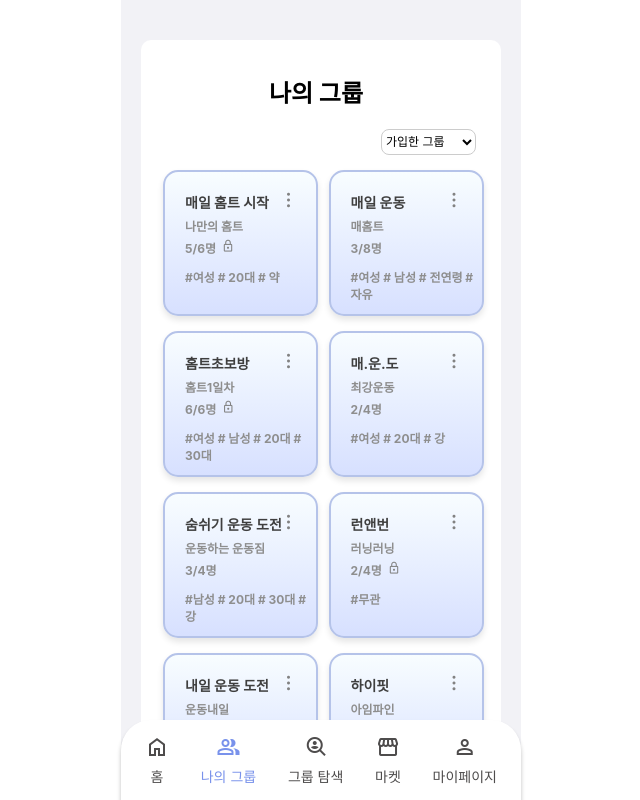
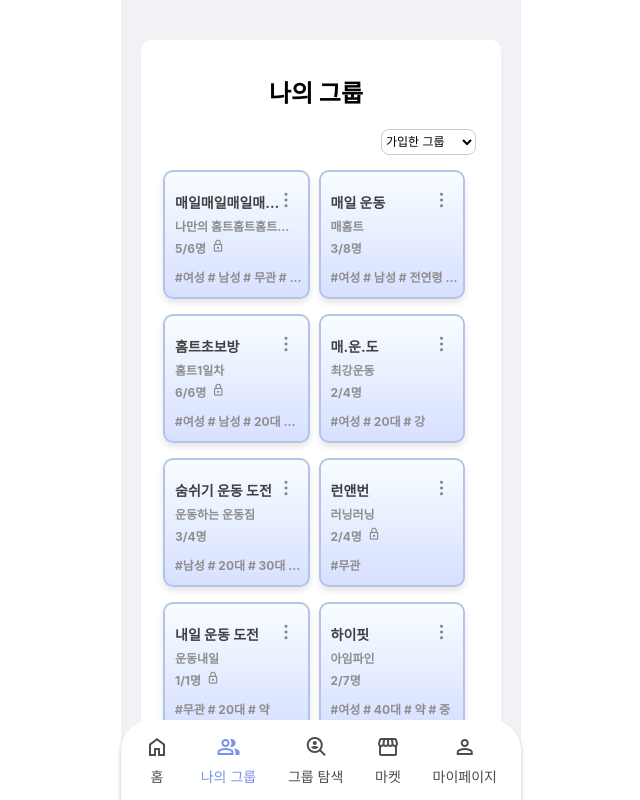
Before and after one commit to kakao-tech-campus-2nd-step3/Team17_FE, a React (Create React App) app: page /mygroup in a window 1280 px wide. Shown: the whole page, without its empty margins (319-959 px from the left). Built offline with nearby package versions, Linux system fonts and the light colour scheme; a web font is replaced by a local one.

Commit message:
feat: 그룹 빈 그룹 페이지와 긴 텍스트 해결

```diff
--- a/src/components/Group.tsx
+++ b/src/components/Group.tsx
@@ -50,14 +50,17 @@ export default Group;
 
 const GroupCard = styled.div`
 position: relative;
-  width: 90%;
-  padding: 15px 5px 0px 20px;
+  max-width: 85%;
+  padding: 15px 5px 0px 10px;
   margin: 5px 0;
-  border-radius: 15px;
+  border-radius: 10px;
   background: linear-gradient(180deg, #F8FDFF 0%, #D7E0FF 100%);
   border: 2px solid #B5C3E9;
   box-shadow: 0px 4px 6px rgba(0, 0, 0, 0.1);
   cursor : pointer;
+  white-space: nowrap;
+  overflow: hidden;
+  text-overflow: ellipsis;
 `;
 
 const GroupName = styled.div`
@@ -65,6 +68,10 @@ const GroupName = styled.div`
   font-size: 14px;
   font-weight: bold;
   margin-top : 5px;
+  white-space: nowrap;
+  overflow: hidden;
+  text-overflow: ellipsis;
+  width: 90%;
 `;
 
 const GroupDetails = styled.div`
@@ -72,6 +79,10 @@ const GroupDetails = styled.div`
   font-size: 12px;
   font-weight: bold;
   margin-top : 5px;
+  white-space: nowrap;
+  overflow: hidden;
+  text-overflow: ellipsis;
+  width: 90%;
 `;
 
 const GroupInfo = styled.div`
@@ -85,6 +96,9 @@ const TagLine = styled.p`
   color: #8E8E8E;
   font-size: 12px;
   font-weight: bold;
+  white-space: nowrap;
+  overflow: hidden;
+  text-overflow: ellipsis;
 `;
 
 const MenuButton = styled.button`
@@ -101,6 +115,8 @@ const Icon = styled.div`
     color: #828282;
     font-weight: 300;
     padding: 5px 0 0 0;
+    position : absolute;
+    right : 0px;
 `;
 
 const LockIcon = styled.span`
--- a/src/components/GroupList.tsx
+++ b/src/components/GroupList.tsx
@@ -35,7 +35,6 @@ export default GroupList;
 const GroupContainer = styled.div`
   display: grid;
   grid-template-columns: repeat(2, 1fr);
-  gap: 5px 25px;
+  gap: 5px 5px;
   width: 90%;
-  padding: 0 15%;
 `;
--- a/src/mocks/SearchGroupMock.ts
+++ b/src/mocks/SearchGroupMock.ts
@@ -19,9 +19,9 @@ const searchGroupMock = {
       size: 7,
       content: [
           {
-              teamName: "매일 홈트 시작",
-              leaderNickname: "나만의 홈트",
-              teamDescription: "매일 1시간씩 운동하는 것을 목표로 합니다.",
+              teamName: "매일매일매일매일매일 홈트 시작",
+              leaderNickname: "나만의 홈트홈트홈트홈트홈트홈트홈트홈트",
+              teamDescription: "매일 1시간씩 운동하는 것을 목표로 합니다. 여러분 운동을 하는건 매우 중요한 일입니다. 다같이 운동을 합시다.",
               maxParticipants: 6,
               currentParticipants: 5,
               password: "1234",
@@ -32,14 +32,34 @@ const searchGroupMock = {
                       tagAttribute: "성별",
                   },
                   {
-                      tagId: 4,
-                      tagName: "20대",
-                      tagAttribute: "나이"
+                      tagId: 2,
+                      tagName: "남성",
+                      tagAttribute: "성별"
                   },
                   {
-                      tagId: 11,
-                      tagName : "약",
-                      tagAttribute: "운동강도"
+                      tagId: 3,
+                      tagName : "무관",
+                      tagAttribute: "성별"
+                  },
+                  {
+                    tagId: 4,
+                    tagName : "20대",
+                    tagAttribute: "나이"
+                  },
+                  {
+                    tagId: 5,
+                    tagName : "30대",
+                    tagAttribute: "나이"
+                  },
+                  {
+                    tagId: 8,
+                    tagName : "전연령",
+                    tagAttribute: "나이"
+                  },
+                  {
+                    tagId: 9,
+                    tagName : "강",
+                    tagAttribute: "운동강도"
                   }
               ]
           },
--- a/src/pages/MyGroup.tsx
+++ b/src/pages/MyGroup.tsx
@@ -30,6 +30,7 @@ const MyGroup = () => {
 
   const closeModal = () => {
     setModalOpen(false);
+    setIsSecondModalOpen(false);
   };
 
   const openSecondModal = () => {
@@ -45,6 +46,14 @@ const MyGroup = () => {
     alert(`${group.teamName} 입장하기`);
   }
 
+  const renderGroups = () => {
+    if (filteredGroups.length === 0) {
+      return <NoGroupsMessage>그룹이 존재하지 않습니다.</NoGroupsMessage>;
+    }
+      return <GroupList groups={filteredGroups} showMenuButton onCardClick={handleMenuClick} onButtonClick={handleGroupClick} />;
+
+  };
+
   const modalContent = groupType === "joined" ? "그룹 탈퇴하기" : "그룹 삭제하기";
 
   // 백엔드 api 확인 후 그룹 구조 변경
@@ -58,6 +67,7 @@ const MyGroup = () => {
           <option value="created">내가 만든 그룹</option>
         </select>
       </DropdownContainer>
+      {renderGroups()}
       <GroupList groups={filteredGroups} showMenuButton onCardClick={handleMenuClick} onButtonClick={handleGroupClick} />
       {/* 첫 번째 모달 */}
       <Modal isOpen={isModalOpen} onClose={closeModal}>
@@ -172,3 +182,10 @@ const ModalButton = styled.button`
     color : #B5C3E9;
   }
 `;
+
+const NoGroupsMessage = styled.div`
+  font-size: 18px;
+  margin-top: 40px;
+  padding : 100px 0;
+  text-align: center;
+`;
--- a/src/pages/SearchGroup.tsx
+++ b/src/pages/SearchGroup.tsx
@@ -60,6 +60,16 @@ const SearchGroup = () => {
     alert(`${group.teamName}가입이 완료되었습니다.`);
   };
 
+  const renderGroups = () => {
+    const filteredGroups = searchGroupMock.Page.content.filter(group =>
+      group.teamName.toLowerCase().includes(searchTerm.toLowerCase())
+    );
+
+    if (filteredGroups.length === 0) {
+      return <NoGroupsMessage>그룹이 존재하지 않습니다.</NoGroupsMessage>;
+    }
+    return <GroupList groups={filteredGroups} showMenuButton={false} onCardClick={handleGroupClick} />;
+  };
 
   const renderModalContent = () => {
     if (!selectedGroup) {
@@ -117,6 +127,7 @@ const SearchGroup = () => {
         <Title>그룹 탐색</Title>
         <SearchBar onChange={handleSearchChange} value={searchTerm} />
         <TagFilter tags={tagMock.tagList} activeFilters={activeFilters} toggleFilter={toggleFilter} />
+        {renderGroups()}
         <GroupList groups={searchGroupMock.Page.content.filter(group => group.teamName.toLowerCase().includes(searchTerm.toLowerCase()))}
                    showMenuButton={false} onCardClick={handleGroupClick} />
         {renderModalContent()}
@@ -254,3 +265,10 @@ const LockIcon = styled.span`
   font-size: 14px;
   margin-left: 5px;
 `;
+
+const NoGroupsMessage = styled.div`
+  font-size: 18px;
+  margin-top: 40px;
+  padding : 100px;
+  text-align: center;
+`;
```
